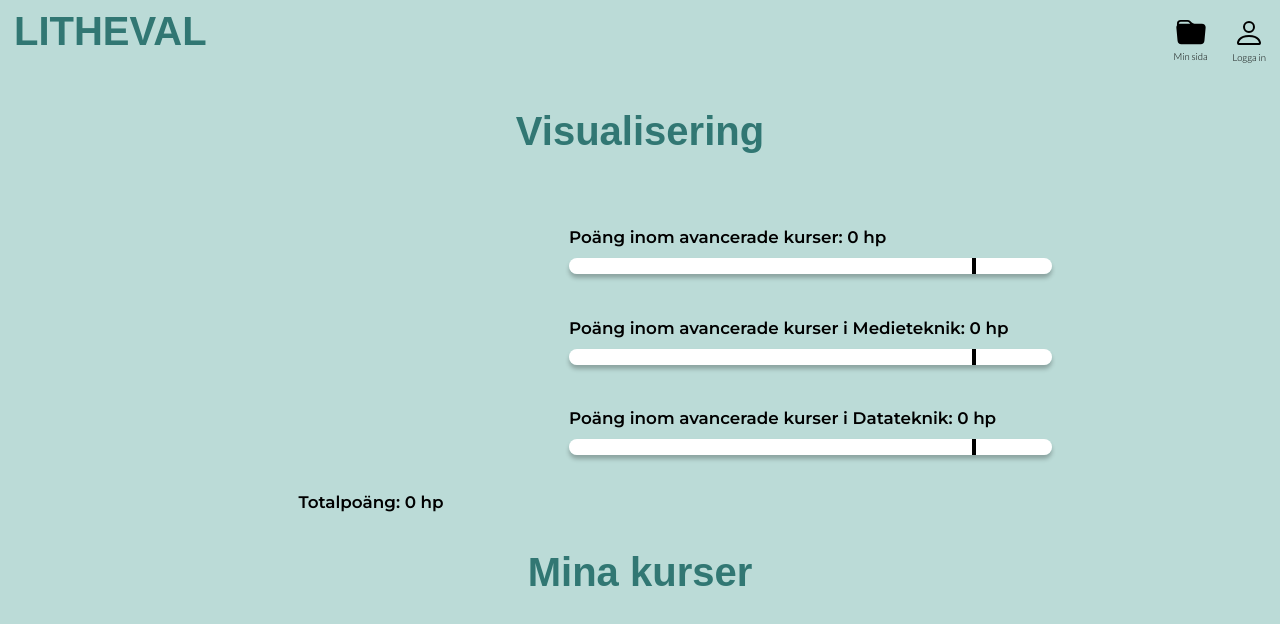
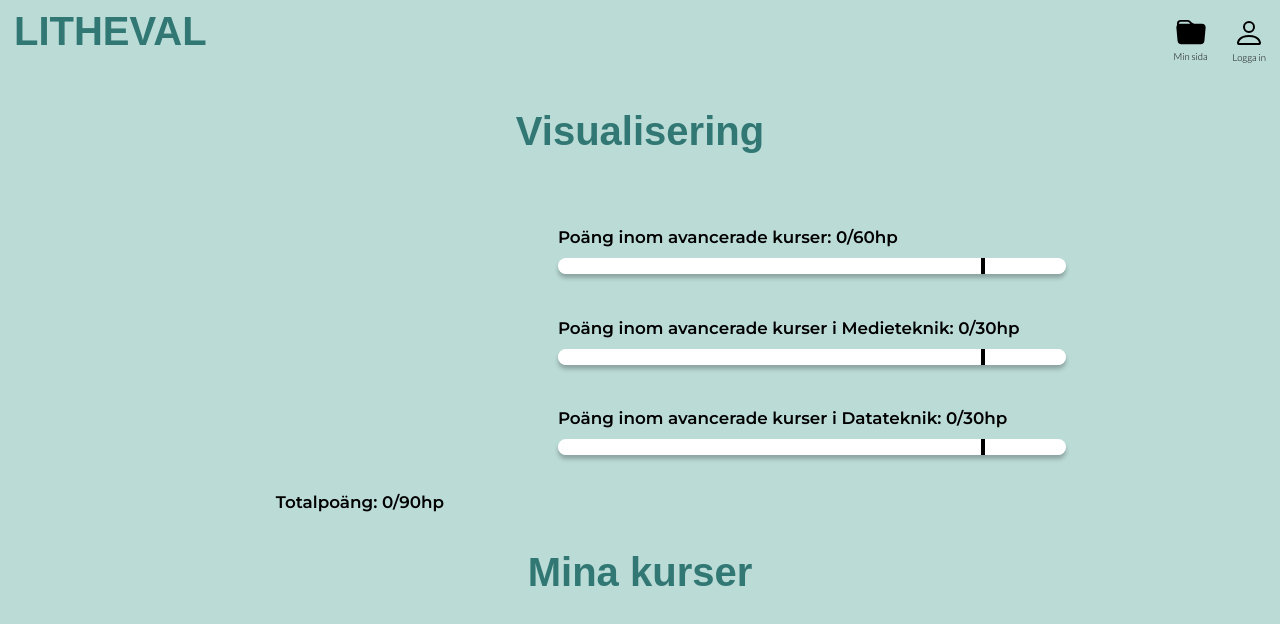
Before and after one commit to jronnefalk/lithe_val, a React (Create React App) app: page /minasidor in a window 1280 px wide. Shown: the top 624 px of the page. Built offline with nearby package versions, Linux system fonts and the light colour scheme; no server answers; some icons are missing; a web font is replaced by a local one.

Commit message:
småjusteringar

```diff
--- a/src/components/Visualisering.js
+++ b/src/components/Visualisering.js
@@ -64,7 +64,7 @@ export default function Schema(props) {
         <Progressbarochrubrik>
           <Bubble>
             <Titel>
-              Poäng inom avancerade kurser: {counts.avancerad * 6} hp
+              Poäng inom avancerade kurser: {counts.avancerad * 6}/60hp
             </Titel>
             <OmsluterBubble>
               <Progressbar value={avanceradPercent} max="12"></Progressbar>
@@ -75,7 +75,7 @@ export default function Schema(props) {
 
             <Titel>
               Poäng inom avancerade kurser i Medieteknik:{" "}
-              {counts.medieteknik * 6} hp
+              {counts.medieteknik * 6}/30hp
             </Titel>
             <OmsluterBubble>
               <Progressbar value={medieteknikPercent} max="6"></Progressbar>
@@ -85,8 +85,8 @@ export default function Schema(props) {
             </OmsluterBubble>
 
             <Titel>
-              Poäng inom avancerade kurser i Datateknik: {counts.datateknik * 6}{" "}
-              hp
+              Poäng inom avancerade kurser i Datateknik: {counts.datateknik * 6}
+              /30hp
             </Titel>
             <OmsluterBubble>
               <Progressbar value={datateknikPercent} max="6"></Progressbar>
@@ -97,7 +97,7 @@ export default function Schema(props) {
           </Bubble>
         </Progressbarochrubrik>{" "}
         <CirkelWrapper>
-          <Titel>Totalpoäng: {counts.hp} hp</Titel>
+          <Titel>Totalpoäng: {counts.hp}/90hp</Titel>
           <Circle hp={hpPercent}></Circle>
         </CirkelWrapper>
       </Visualiseringar>
```
